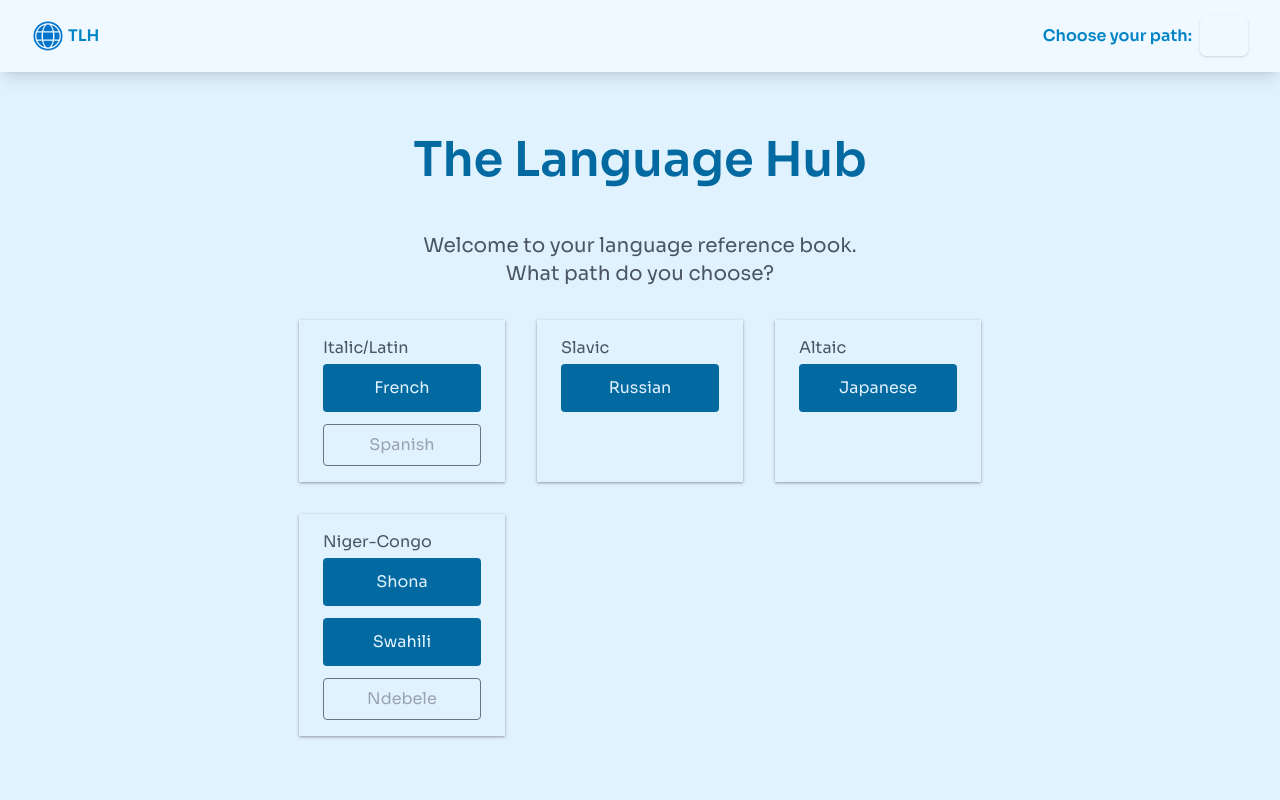
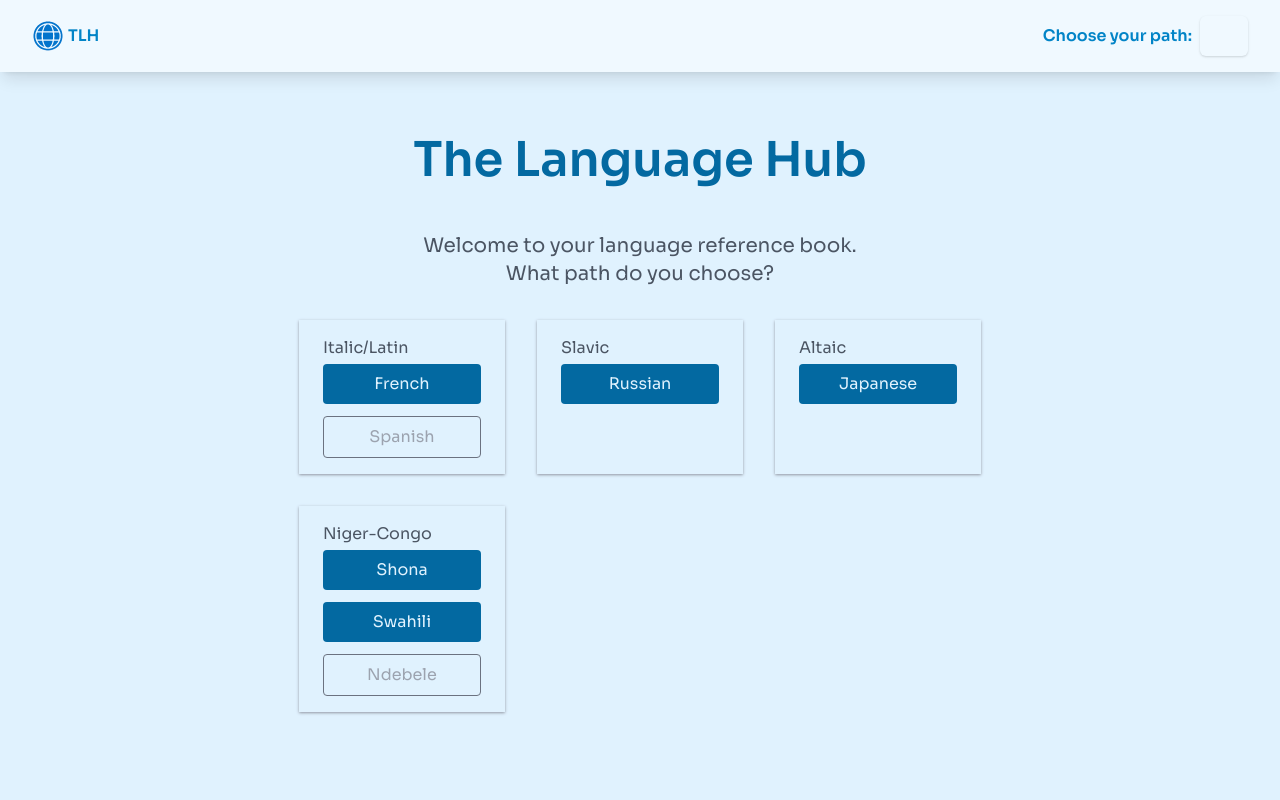
Before and after one commit to Psypher1/the-language-hub, a Next.js app: page / in a window 1280 px wide. Shown: the top 800 px of the page. Built offline with nearby package versions, Linux system fonts and the light colour scheme.

Commit message:
button padding

```diff
--- a/styles/globals.css
+++ b/styles/globals.css
@@ -25,6 +25,6 @@
 	}
 
 	.home-links {
-		@apply block rounded bg-sky-700 py-3 px-10 text-sky-100 transition-colors duration-500 ease-in-out hover:border hover:border-sky-700 hover:bg-sky-100 hover:text-sky-700;
+		@apply block rounded bg-sky-700 py-2 px-10 text-sky-100 transition-colors duration-500 ease-in-out hover:border hover:border-sky-700 hover:bg-sky-100 hover:text-sky-700;
 	}
 }
```
